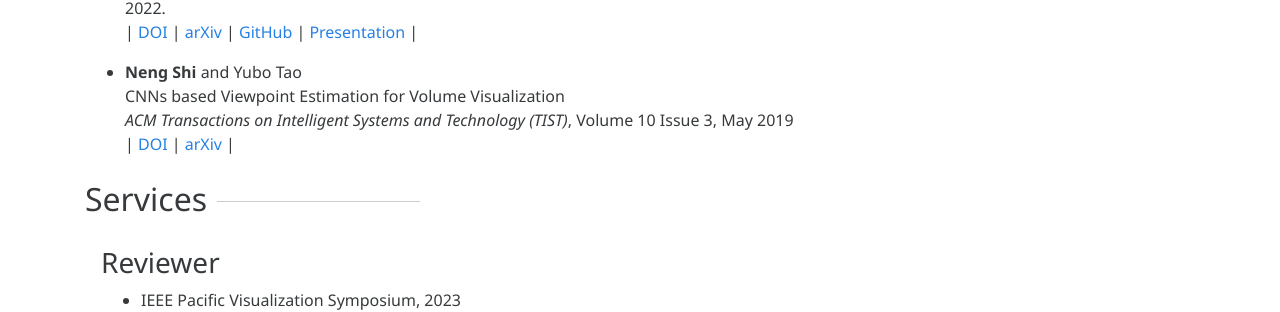
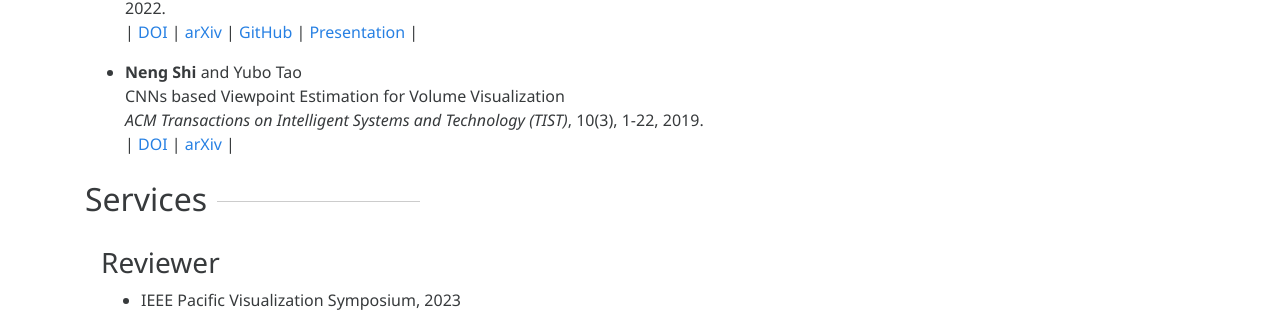
Before and after one commit to trainsn/trainsn.github.io, a Jekyll site: the page built from index.html, in a window 1280 px wide and 900 px high, scrolled down 1937 px. Shown: the part 267-579 px from the top of the window. Built offline with Jekyll 4.4.1, drawn with Linux system fonts in a browser that asks for light colours; nearby versions of some CDN libraries; a style sheet for code colours, icons or effects is not loaded.

Commit message:
add page number for viewpoint estimation paper

```diff
--- a/_includes/publications.html
+++ b/_includes/publications.html
@@ -27,7 +27,7 @@
     <br>
     CNNs based Viewpoint Estimation for Volume Visualization
     <br>
-    <em>ACM Transactions on Intelligent Systems and Technology (TIST)</em>, Volume 10 Issue 3, May 2019
+    <em>ACM Transactions on Intelligent Systems and Technology (TIST)</em>, 10(3), 1-22, 2019.
     <br>
     | <a href="https://dl.acm.org/citation.cfm?id=3309993" target="_blank">DOI</a> | <a href="https://arxiv.org/abs/1807.07449" target="_blank">arXiv</a> |
   </p></li>
```
